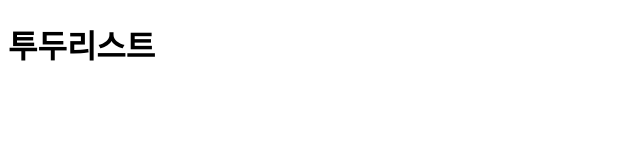
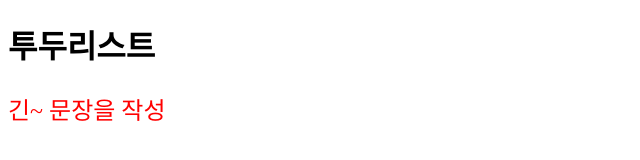
Before and after one commit to Aliasss/web-study, a plain HTML site: page todo-list/main.html in a window 1280 px wide. Shown: the whole page, without its empty margins (0-640 px from the left). Drawn offline with Linux system fonts and the light colour scheme.

Commit message:
css사용법

```diff
--- a/todo-list/main.css
+++ b/todo-list/main.css
@@ -0,0 +1,6 @@
+#title {
+    color:red;
+}
+.title2 {
+    font-size: 150%;
+}
--- a/todo-list/main.html
+++ b/todo-list/main.html
@@ -5,8 +5,22 @@
     <!--반응형을 도와주는 웹페이지라는 뜻-->
     <meta name="viewport" content="width=device-width, initial-scale=1.0">
     <title>Document</title>
+    <link rel="stylesheet" href="./main.css">
+    <!-- <style>
+        .title {
+            color:red
+        }
+        .title2 {
+            font-size: 150%;
+        }
+    </style> -->
+
 </head>
 <body>
     <h1>투두리스트</h1>
+    <!--클래스는 공백을 통해 복수 개 가질 수 있음. id는 오로지 하나만-->
+    <!-- <p class="title title2 title3" id="title" style="color:red">긴~ 문장을 작성</p> -->
+    <p class="title title2 title3" id="title">긴~ 문장을 작성</p>
+
 </body>
 </html>
```
